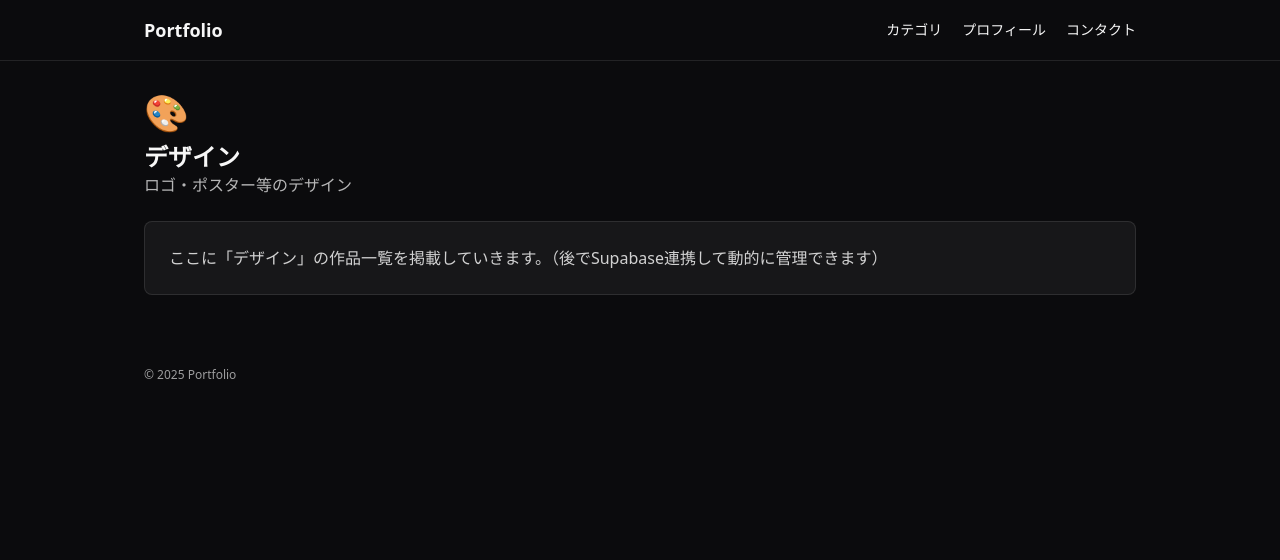
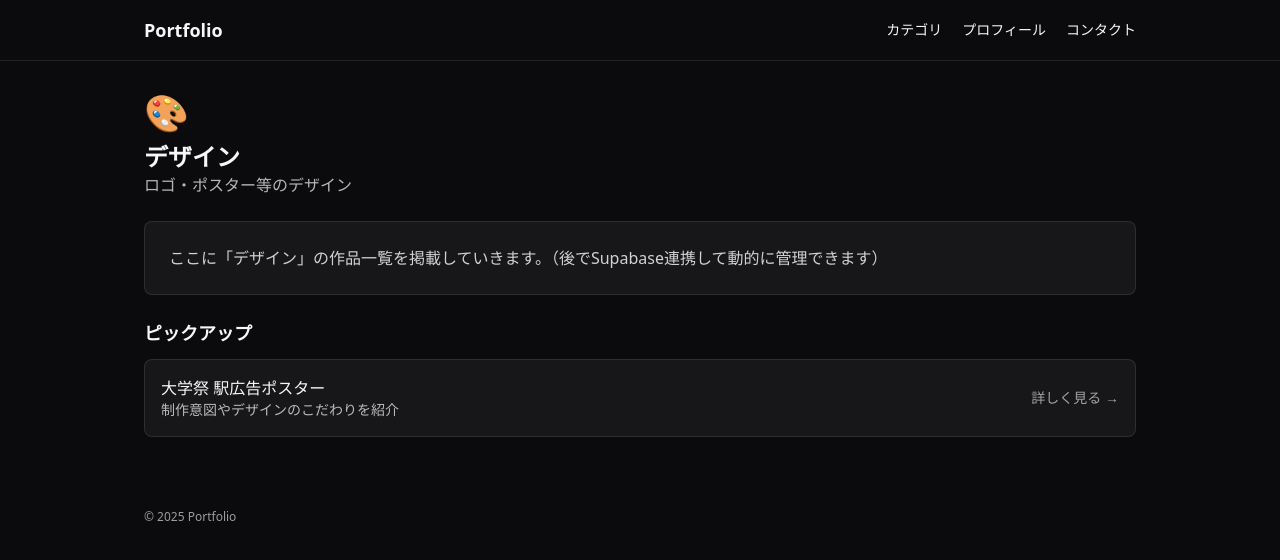
Before and after one commit to sekisei2424/Portfolio, a Next.js app: page /categories/design in a window 1280 px wide. Shown: the top 560 px of the page. Built offline with nearby package versions, Linux system fonts and the light colour scheme.

Commit message:
feat(design): move poster to design category detail route with 2-column layout; remove from home; add link from design page

```diff
--- a/app/categories/[slug]/page.tsx
+++ b/app/categories/[slug]/page.tsx
@@ -1,3 +1,5 @@
+import Link from 'next/link'
+import type { Route } from 'next'
 import { notFound } from 'next/navigation'
 import { CATEGORIES } from '@/lib/categories'
 
@@ -22,6 +24,24 @@ export default function CategoryDetailPage({ params }: { params: { slug: string
           ここに「{category.name}」の作品一覧を掲載していきます。（後でSupabase連携して動的に管理できます）
         </p>
       </div>
+
+      {category.slug === 'design' && (
+        <div className="space-y-3">
+          <h2 className="text-lg font-semibold">ピックアップ</h2>
+          <Link
+            href={'/categories/design/poster' as Route}
+            className="block rounded-lg border border-white/10 bg-white/5 p-4 transition hover:bg-white/10"
+          >
+            <div className="flex items-center justify-between gap-4">
+              <div>
+                <div className="font-medium">大学祭 駅広告ポスター</div>
+                <p className="text-sm text-white/70">制作意図やデザインのこだわりを紹介</p>
+              </div>
+              <span className="text-sm text-white/60">詳しく見る →</span>
+            </div>
+          </Link>
+        </div>
+      )}
     </section>
   )
 }
--- /dev/null
+++ b/app/categories/design/poster/page.tsx
@@ -0,0 +1,58 @@
+import Link from 'next/link'
+
+export default function DesignPosterPage() {
+  const src = '/works/B1駅ポスター提出用_OL.jpg'
+  return (
+    <section className="space-y-8">
+      <div className="flex items-center justify-between">
+        <h1 className="text-2xl font-semibold">大学祭 駅広告ポスター</h1>
+        <Link href="/categories/design" className="text-sm text-white/70 hover:text-white">← デザイン一覧に戻る</Link>
+      </div>
+
+      <div className="grid gap-8 lg:grid-cols-2">
+        {/* 左: 画像 */}
+        <div className="rounded-lg border border-white/10 bg-white/5 p-3 lg:sticky lg:top-24">
+          <img
+            src={src}
+            alt="大学祭の駅広告ポスター"
+            className="mx-auto h-auto w-full max-h-[80vh] object-contain"
+            loading="eager"
+          />
+        </div>
+
+        {/* 右: 説明 */}
+        <div className="space-y-6">
+          <section className="space-y-2">
+            <h2 className="text-lg font-semibold">作品について</h2>
+            <p className="text-white/80">
+              大学祭に掲出した駅広告ポスターです。コンセプト、視認性、会場導線のわかりやすさを重視して設計しました。
+            </p>
+          </section>
+
+          <section className="space-y-2">
+            <h3 className="font-medium">デザインのポイント</h3>
+            <ul className="list-inside list-disc text-white/80">
+              <li>遠距離でも読めるタイポグラフィとコントラスト</li>
+              <li>主要要素の情報設計（日時・場所・参加誘導の優先度）</li>
+              <li>写真と色面のバランスで視線誘導を最適化</li>
+            </ul>
+          </section>
+
+          <section className="space-y-2">
+            <h3 className="font-medium">仕様</h3>
+            <div className="rounded-md border border-white/10 p-3 text-sm text-white/70">
+              B1 / CMYK / 高解像度（印刷用）
+            </div>
+          </section>
+
+          <section className="space-y-3">
+            <h3 className="font-medium">メモ</h3>
+            <p className="text-white/70 text-sm">
+              実際の掲出環境（駅コンコース）を想定して、視認距離と通行方向を踏まえた要素配置をテストしました。
+            </p>
+          </section>
+        </div>
+      </div>
+    </section>
+  )
+}
--- a/app/page.tsx
+++ b/app/page.tsx
@@ -1,17 +1,11 @@
 import CategoryCard from '@/components/CategoryCard'
-import FeaturedPoster from '@/components/FeaturedPoster'
 import { CATEGORIES } from '@/lib/categories'
 
 export default function HomePage() {
   return (
-    <section className="space-y-10">
-      <div className="space-y-2">
-        <h1 className="text-2xl font-semibold">ポートフォリオ</h1>
-        <p className="text-white/80">活動カテゴリから作品をご覧ください。</p>
-      </div>
-
-      <FeaturedPoster />
-
+    <section className="space-y-6">
+      <h1 className="text-2xl font-semibold">ポートフォリオ</h1>
+      <p className="text-white/80">活動カテゴリから作品をご覧ください。</p>
       <div className="grid grid-cols-1 gap-4 sm:grid-cols-2 lg:grid-cols-3">
         {CATEGORIES.map((c) => (
           <CategoryCard key={c.slug} category={c} />
```
